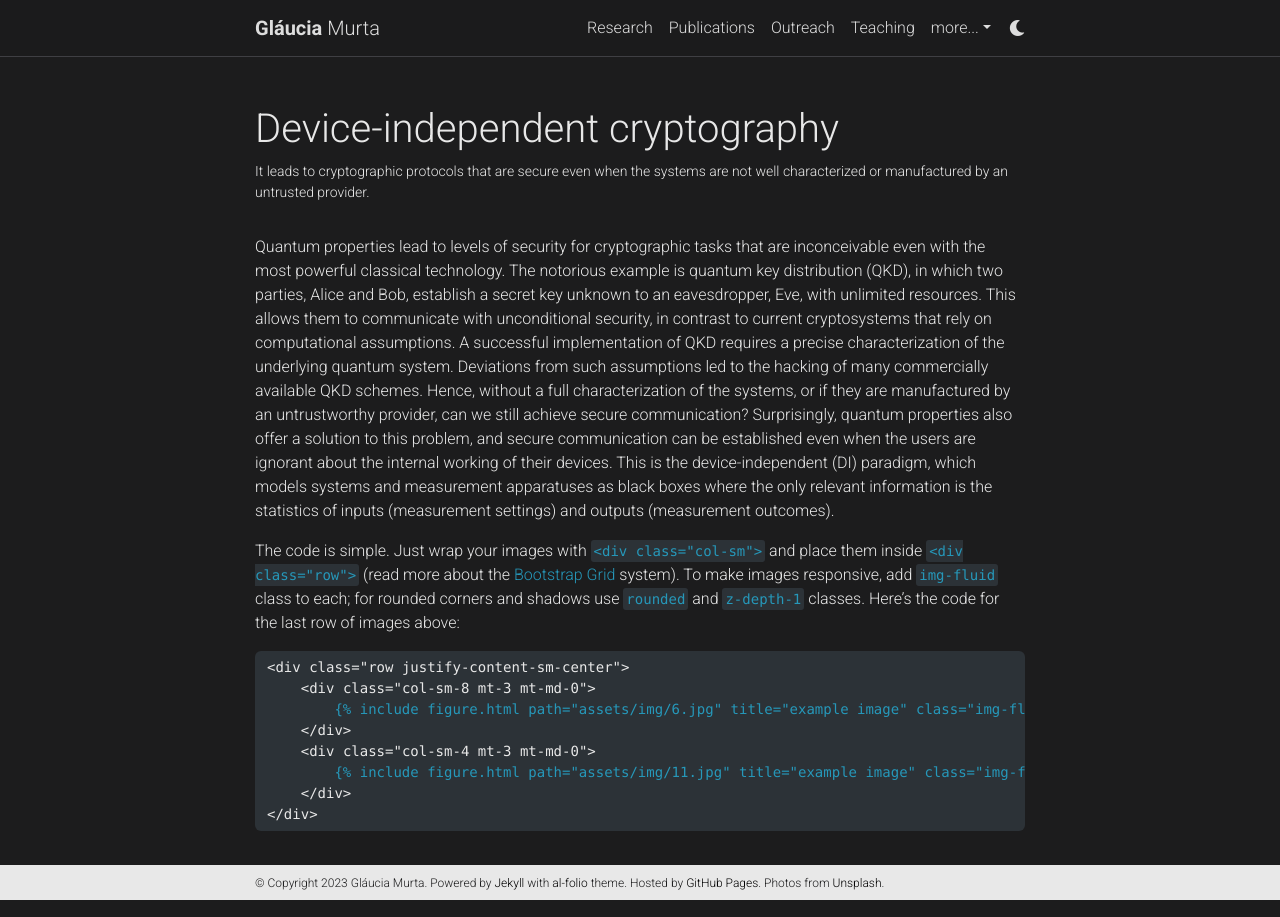
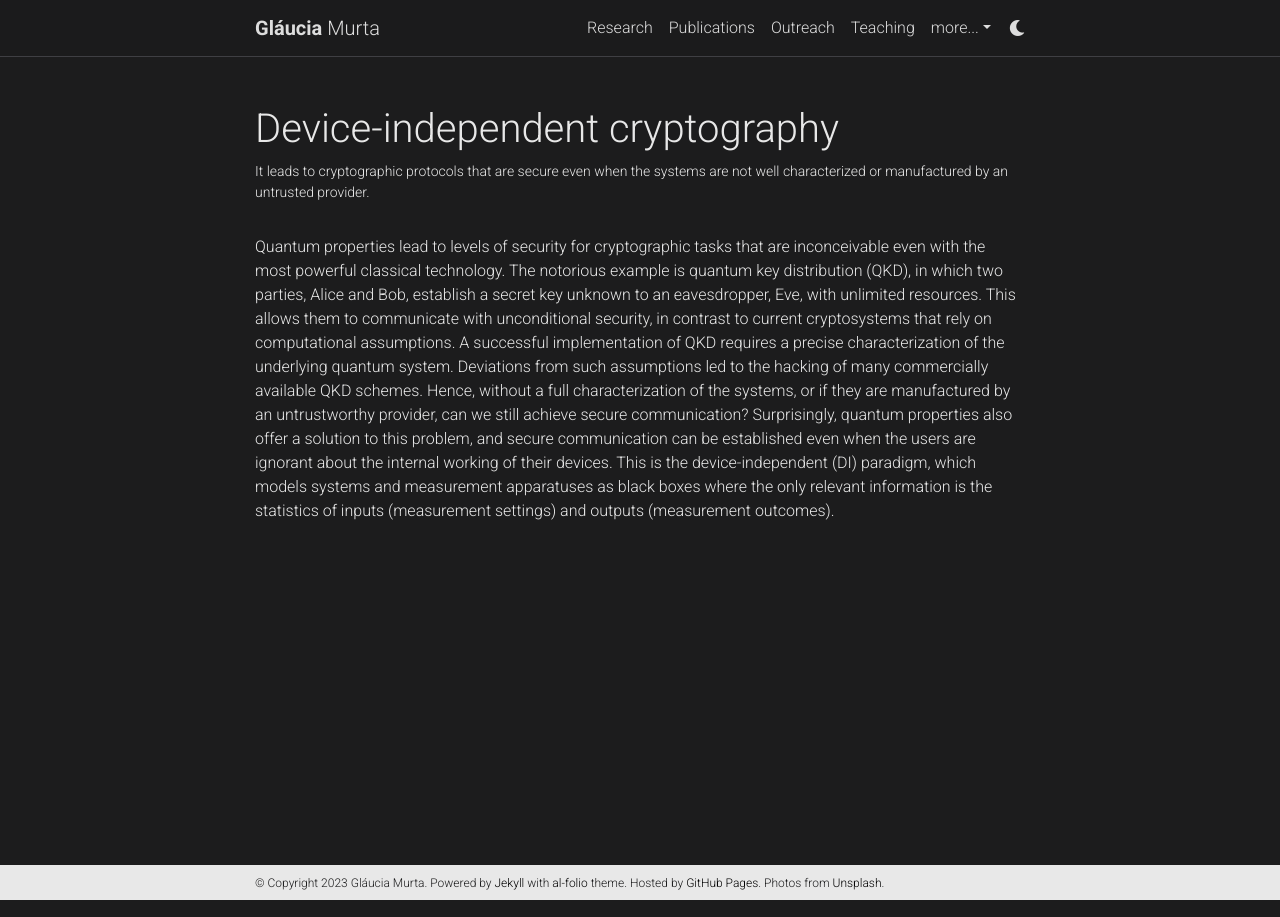
Before and after one commit to glauciamg/glauciamg.github.io, a Jekyll site: the page built from _projects/1_project.md, in a window 1280 px wide. Built offline with Jekyll 4.4.1, drawn with Linux system fonts in a browser that asks for light colours; comment, search, counter and statistics services are not loaded; a style sheet for code colours, icons or effects is not loaded.

Commit message:
Update 1_project.md

````diff
--- a/_projects/1_project.md
+++ b/_projects/1_project.md
@@ -20,24 +20,3 @@ quantum properties also offer a solution to this problem, and secure communicati
 be established even when the users are ignorant about the internal working of their devices. This
 is the device-independent (DI) paradigm, which models systems and measurement apparatuses as black boxes where the only relevant information is the statistics of inputs (measurement
 settings) and outputs (measurement outcomes).
-
-
-
-
-The code is simple.
-Just wrap your images with `<div class="col-sm">` and place them inside `<div class="row">` (read more about the <a href="https://getbootstrap.com/docs/4.4/layout/grid/">Bootstrap Grid</a> system).
-To make images responsive, add `img-fluid` class to each; for rounded corners and shadows use `rounded` and `z-depth-1` classes.
-Here's the code for the last row of images above:
-
-{% raw %}
-```html
-<div class="row justify-content-sm-center">
-    <div class="col-sm-8 mt-3 mt-md-0">
-        {% include figure.html path="assets/img/6.jpg" title="example image" class="img-fluid rounded z-depth-1" %}
-    </div>
-    <div class="col-sm-4 mt-3 mt-md-0">
-        {% include figure.html path="assets/img/11.jpg" title="example image" class="img-fluid rounded z-depth-1" %}
-    </div>
-</div>
-```
-{% endraw %}
````
